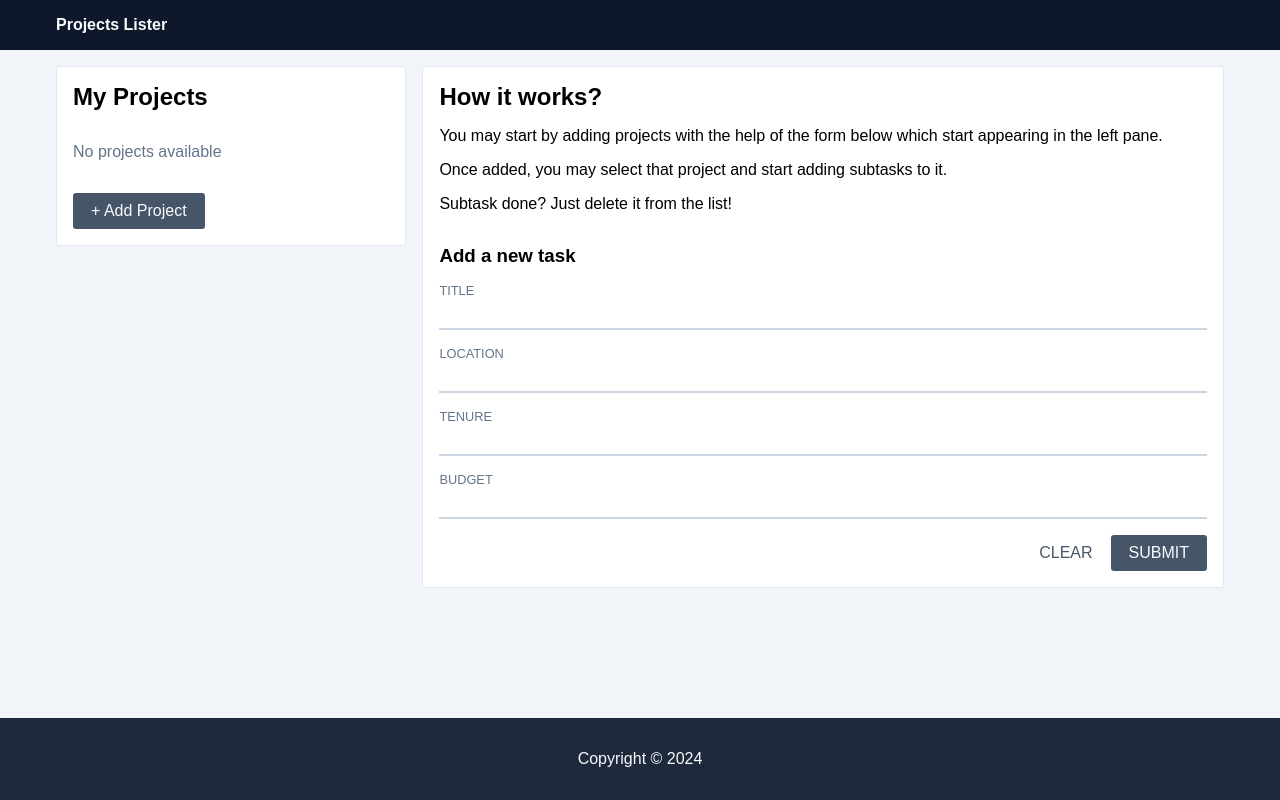
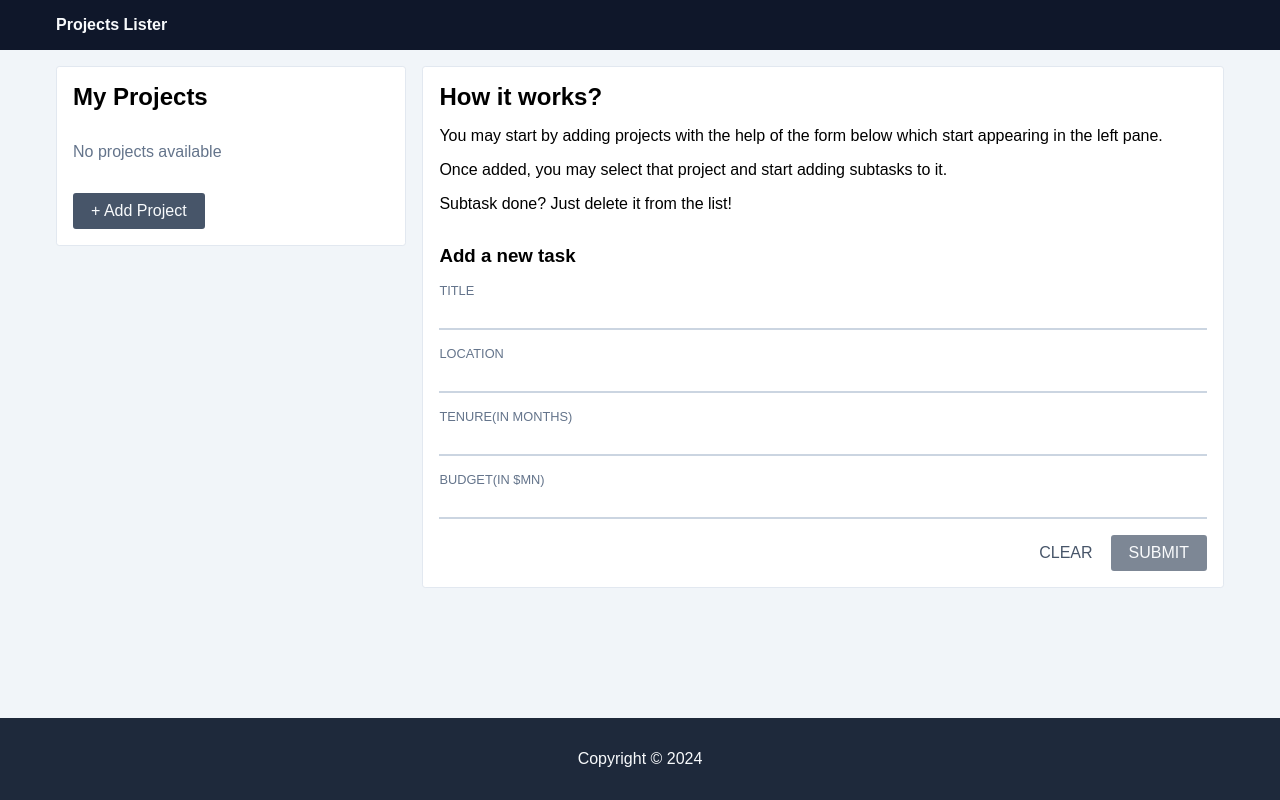
Before and after one commit to sample-react-projects/projects-lister, a React (Vite) app: page / in a window 1280 px wide. Built offline with nearby package versions, Linux system fonts and the light colour scheme.

Commit message:
Implement validation

```diff
--- a/src/components/right-rail/add-project/form-control/FormControl.tsx
+++ b/src/components/right-rail/add-project/form-control/FormControl.tsx
@@ -26,6 +26,12 @@ const FormControl = () => {
   });
   const { addProject, setActiveProjectId } =
     useContext<IProjectsContext>(ProjectsContext);
+
+  const isFormValid =
+    projectForm.title &&
+    projectForm.budget &&
+    projectForm.location &&
+    projectForm.tenure;
 
   function updateFormState(
     key: ProjectKeys,
@@ -71,16 +77,18 @@ const FormControl = () => {
         ></Textbox>
         <Textbox
           autoComplete="off"
-          label="Tenure"
+          label="Tenure(in months)"
           value={projectForm.tenure}
+          type="number"
           onChange={(e: React.ChangeEvent<HTMLInputElement>) =>
             updateFormState("tenure", e)
           }
         ></Textbox>
         <Textbox
           autoComplete="off"
-          label="Budget"
+          label="Budget(in $mn)"
           value={projectForm.budget}
+          type="number"
           onChange={(e: React.ChangeEvent<HTMLInputElement>) =>
             updateFormState("budget", e)
           }
@@ -89,7 +97,9 @@ const FormControl = () => {
           <Button variant={Variant.link} onClick={resetProjectState}>
             CLEAR
           </Button>
-          <Button variant={Variant.primary}>SUBMIT</Button>
+          <Button variant={Variant.primary} disabled={!isFormValid}>
+            SUBMIT
+          </Button>
         </div>
       </form>
     </>
```
